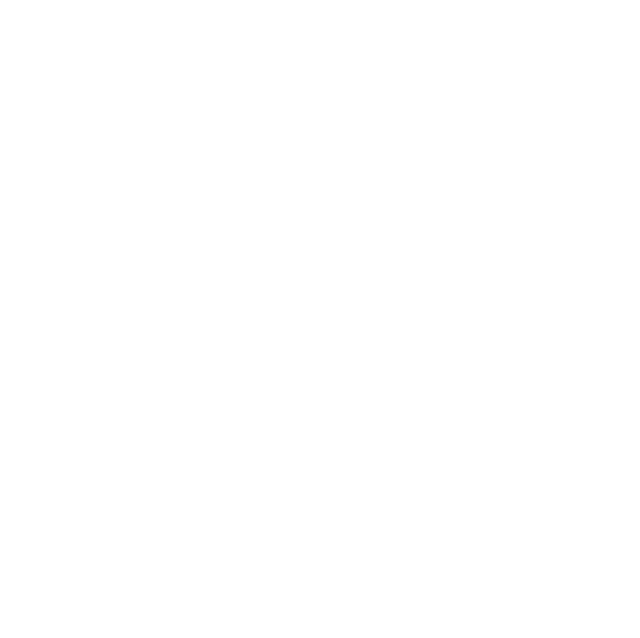
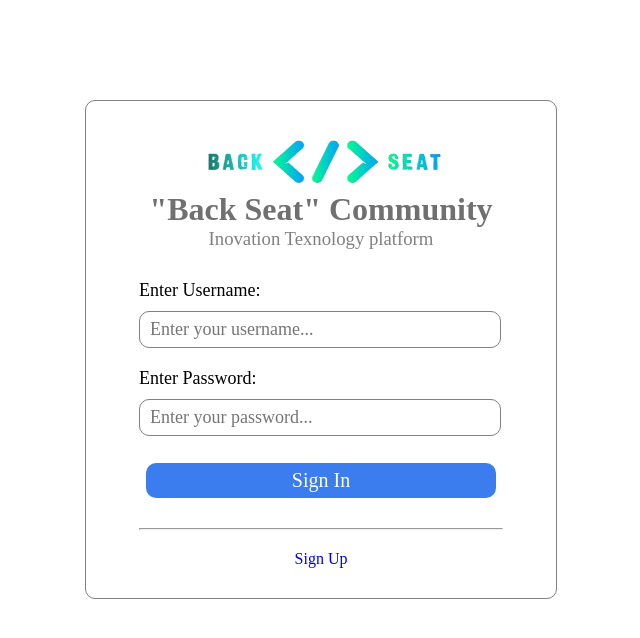
Before and after one commit to Xorazm92/Back_Seat, a plain HTML site: page index.html in a window 1280 px wide. Shown: the whole page, without its empty margins (319-959 px from the left). Drawn offline with Linux system fonts and the light colour scheme.

Commit message:
front is ready

```diff
--- a/css/style.css
+++ b/css/style.css
@@ -0,0 +1,58 @@
+*{
+    margin: 0;
+    padding: 0;
+    font-family: 'Times New Roman', Times, serif;
+}
+.container{
+    display: flex;
+    flex-direction: column;
+    align-items: center;
+    width: 450px;
+    margin: 100px auto;
+    border: 1px solid grey;
+    border-radius: 10px;
+    padding: 10px;
+}
+.backSeat_logo{
+    margin-top: 20px;
+    width: 250px;
+    height: 60px;
+}
+h1{
+    color: rgb(112, 112, 112);
+
+}
+h3{
+    color: gray;
+    font-weight: 400;
+    margin-bottom: 30px;
+}
+label{
+    font-size: 18px;
+}
+input{
+    margin-top: 10px;
+    margin-bottom: 20px;
+    width: 350px;
+    height: 35px;
+    padding-left: 10px;
+    font-size: 18px;
+    border-radius: 10px;
+    border: 1px solid grey;
+}
+button{
+    margin: 7px;
+    margin-bottom: 30px;
+    width: 350px;
+    height: 35px;
+    border: none;
+    border-radius: 10px;
+    background-color: rgb(59, 125, 238);
+    color: #fff;
+    font-size: 20px;
+}
+.sign_up{
+    text-decoration: none;
+    margin-top: 20px;
+    margin-bottom: 20px;
+}
--- a/index.html
+++ b/index.html
@@ -3,14 +3,23 @@
 <head>
     <meta charset="UTF-8">
     <meta name="viewport" content="width=device-width, initial-scale=1.0">
-    <title>Registration page</title>
+    <link rel="stylesheet" href="./css/style.css">
+    <title>Back Seat Registration page</title>
 </head>
 <body>
 
     <div class="container">
+        <img class="backSeat_logo" src="./img/image_2024-10-03_08-53888-removebg-preview.png" alt="">
+        <h1>"Back Seat" Community </h1>
+        <h3>Inovation Texnology platform</h3>
         <form action="">
-
+            <label for="username">Enter Username:</label><br>
+            <input type="text" placeholder="Enter your username..."> <br>
+            <label for="password">Enter Password:</label><br>
+            <input type="password" placeholder="Enter your password..."><br>
+            <button>Sign In</button> <hr>
         </form>
+        <a href="#" class="sign_up">Sign Up</a>
     </div>
 
     <script src="./js/main.js"></script>
```
Also changed, not shown: img/image_2024-10-03_08-53888-removebg-preview.png (added).
